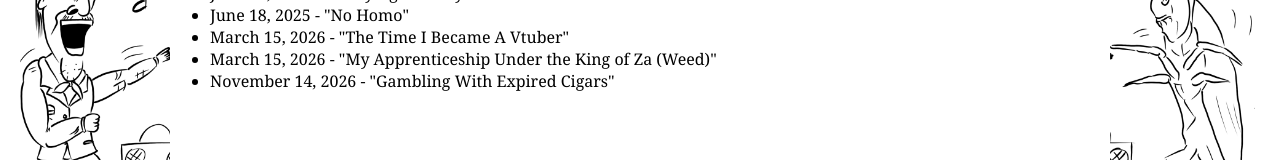
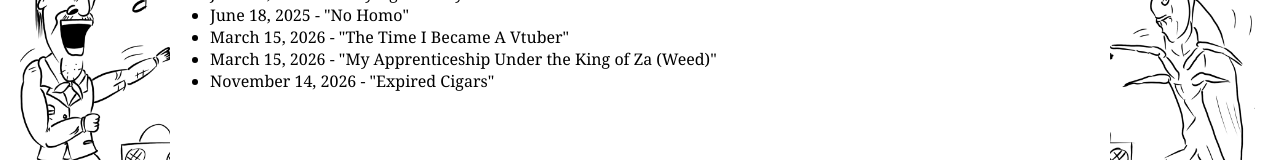
Before and after one commit to DoKiet/Journey-of-the-Fried-Chicken-Connoisseur, a plain HTML site: page archives.html in a window 1280 px wide. Shown: the part 364-524 px from the top of the page. Drawn offline with Linux system fonts and the light colour scheme.

Commit message:
Rename the expired cigars archive entry (#12)
Claude-Session: https://claude.ai/code/session_01BHnB4ZYCpAe792vBsrnUSY

Co-authored-by: Claude <noreply@anthropic.com>

```diff
--- a/archives.html
+++ b/archives.html
@@ -44,7 +44,7 @@
         <li><a href="./archive-files/No_Homo.html">June 18, 2025 - "No Homo"</a></li>
         <li><a href="./archive-files/Vtuber_Era.html">March 15, 2026 - "The Time I Became A Vtuber"</a></li>
         <li><a href="./archive-files/inhale.html">March 15, 2026 - "My Apprenticeship Under the King of Za (Weed)"</a></li>
-        <li><a href="./archive-files/expired_cigars.html">November 14, 2026 - "Gambling With Expired Cigars"</a></li>
+        <li><a href="./archive-files/expired_cigars.html">November 14, 2026 - "Expired Cigars"</a></li>
       </ul>
     </div>
   </body>
```
